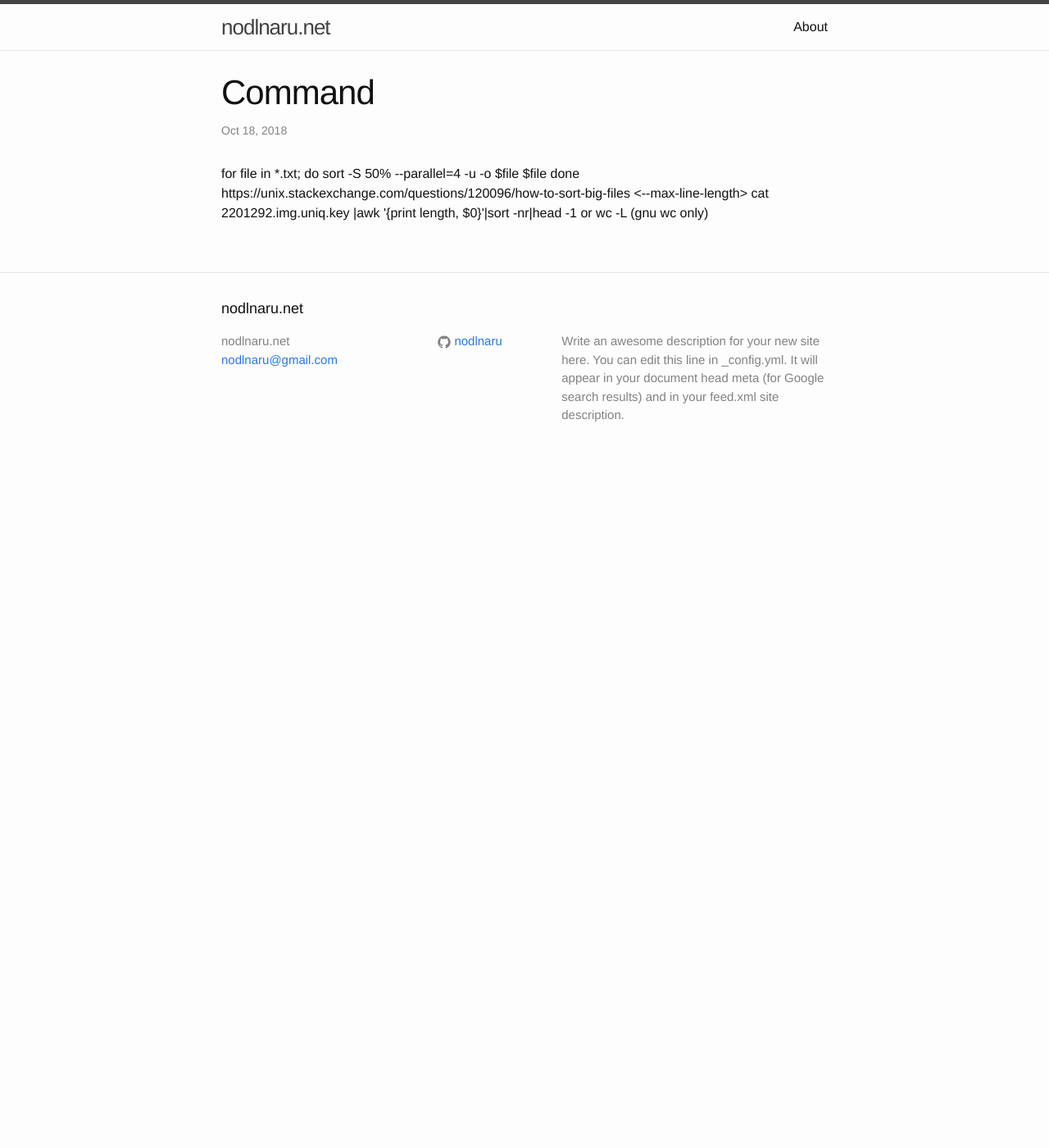
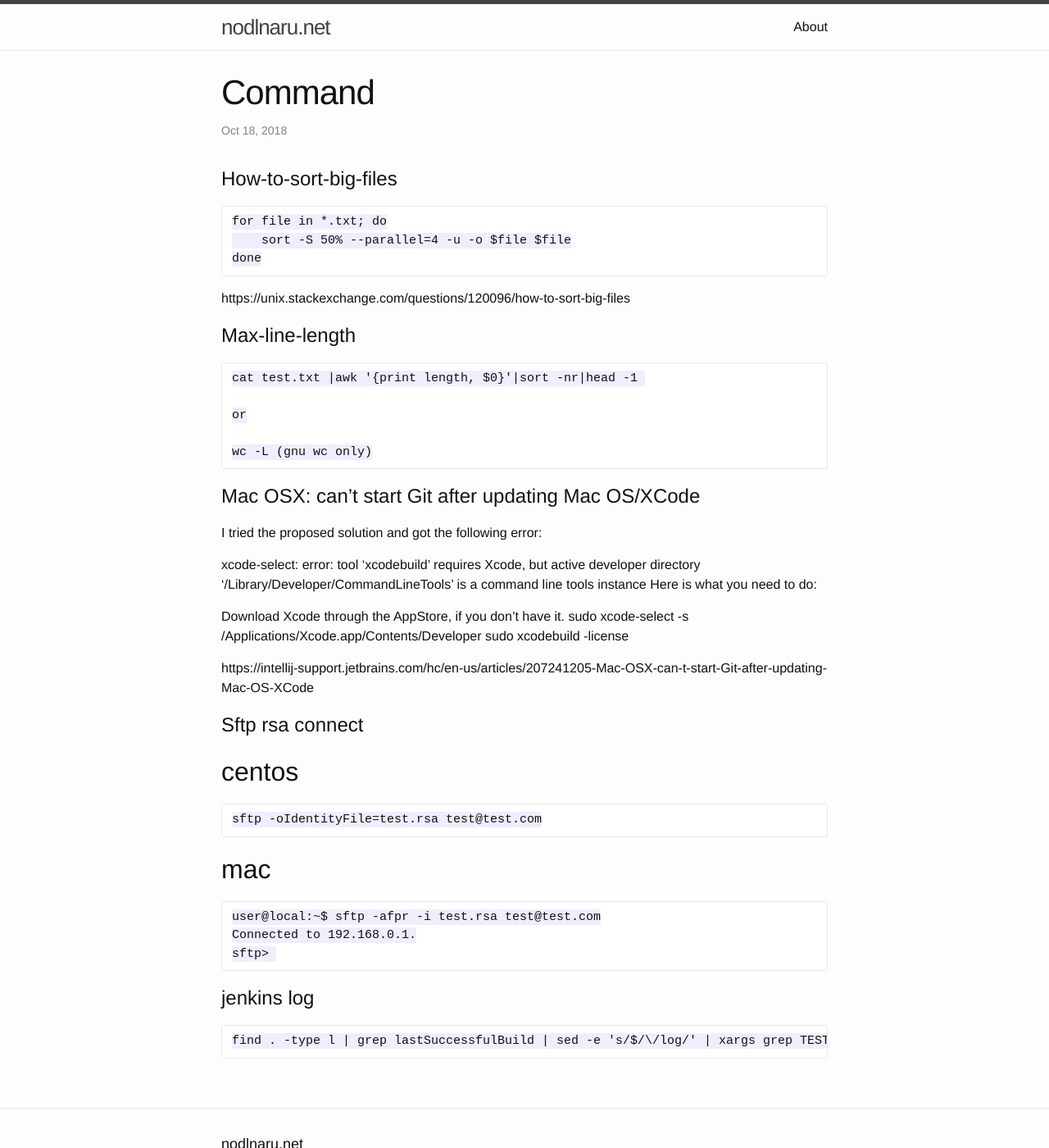
Before and after one commit to nodlnaru/nodlnaru.github.io, a Jekyll site: the page built from _posts/2018-10-18-test.md, in a window 1280 px wide and 1400 px high. Shown: the whole window at 82% size. Built offline with Jekyll 4.4.1, drawn with Linux system fonts in a browser that asks for light colours; Markdown is read by kramdown in place of the engine named in the settings.

Commit message:
Update 2018-10-18-test.md

```diff
--- a/_posts/2018-10-18-test.md
+++ b/_posts/2018-10-18-test.md
@@ -5,18 +5,45 @@ date:   2018-10-18 20:27:19
 categories: test
 ---
 
-<how-to-sort-big-files>
+# How-to-sort-big-files
 
-for file in *.txt; do
-    sort -S 50% --parallel=4 -u -o $file $file
-done
+    for file in *.txt; do
+        sort -S 50% --parallel=4 -u -o $file $file
+    done
 
 https://unix.stackexchange.com/questions/120096/how-to-sort-big-files
 
 
-<--max-line-length>
-cat 2201292.img.uniq.key |awk '{print length, $0}'|sort -nr|head -1
+# Max-line-length
+    cat test.txt |awk '{print length, $0}'|sort -nr|head -1
 
-or
+    or
 
-wc -L (gnu wc only)
+    wc -L (gnu wc only)
+
+# Mac OSX: can't start Git after updating Mac OS/XCode
+
+I tried the proposed solution and got the following error:
+
+xcode-select: error: tool 'xcodebuild' requires Xcode, but active developer directory '/Library/Developer/CommandLineTools' is a command line tools instance
+Here is what you need to do:
+
+Download Xcode through the AppStore, if you don't have it.
+sudo xcode-select -s /Applications/Xcode.app/Contents/Developer
+sudo xcodebuild -license
+
+https://intellij-support.jetbrains.com/hc/en-us/articles/207241205-Mac-OSX-can-t-start-Git-after-updating-Mac-OS-XCode
+
+
+# Sftp rsa connect
+## centos
+    sftp -oIdentityFile=test.rsa test@test.com
+
+## mac
+    user@local:~$ sftp -afpr -i test.rsa test@test.com
+    Connected to 192.168.0.1.
+    sftp>
+
+
+# jenkins log
+    find . -type l | grep lastSuccessfulBuild | sed -e 's/$/\/log/' | xargs grep TEST | cut -d : -f1 | sort | uniq
```
